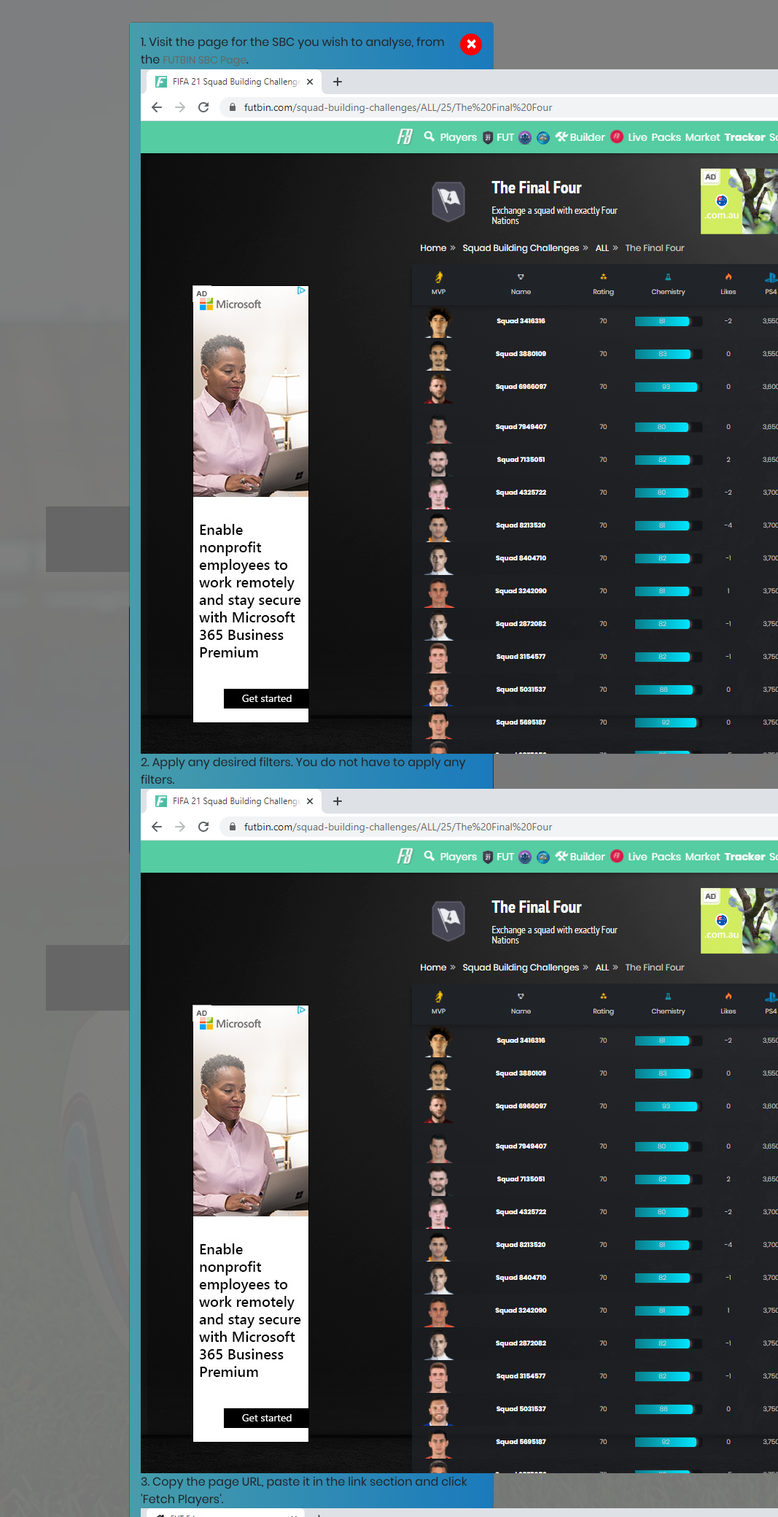
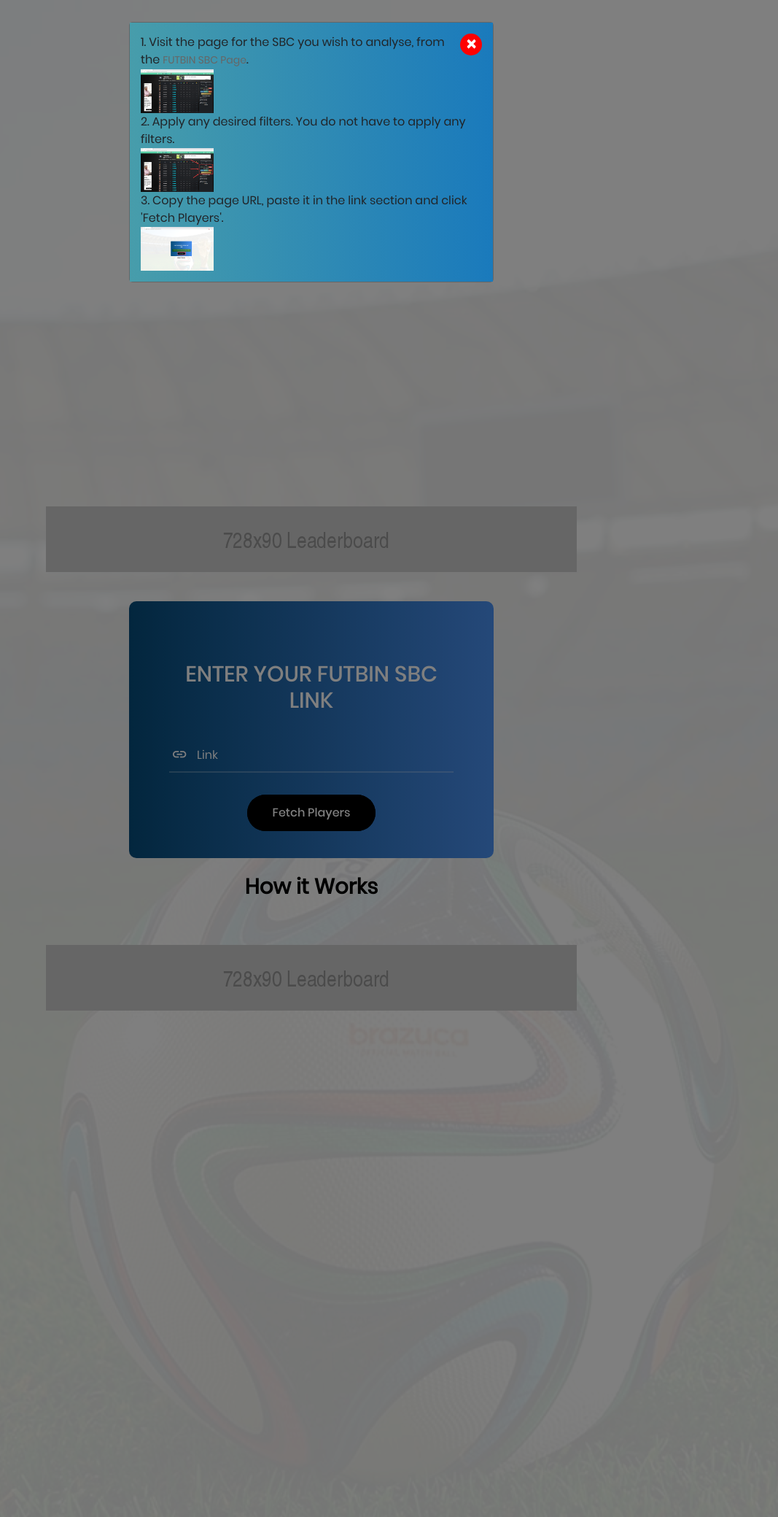
Before and after one commit to zlemura/futWizScrapper, a Flask app: page / in a window 1280 px wide, after a click on "How it Works". Shown: the whole page at 73% size, without its empty margins (213-1280 px from the left). Run offline with Flask 2, Linux system fonts and the light colour scheme; some libraries are stand-ins or nearby versions.

Commit message:
Update main.css
trying modal img

```diff
--- a/static/css/main.css
+++ b/static/css/main.css
@@ -902,6 +902,10 @@
     background-image: linear-gradient(to right, #479dab, #1a7abc);
 }
 
+.modal-body img{
+     max-width:100px;
+}
+
 .ads_banner {
     margin: 40px 0px;
 }
```
